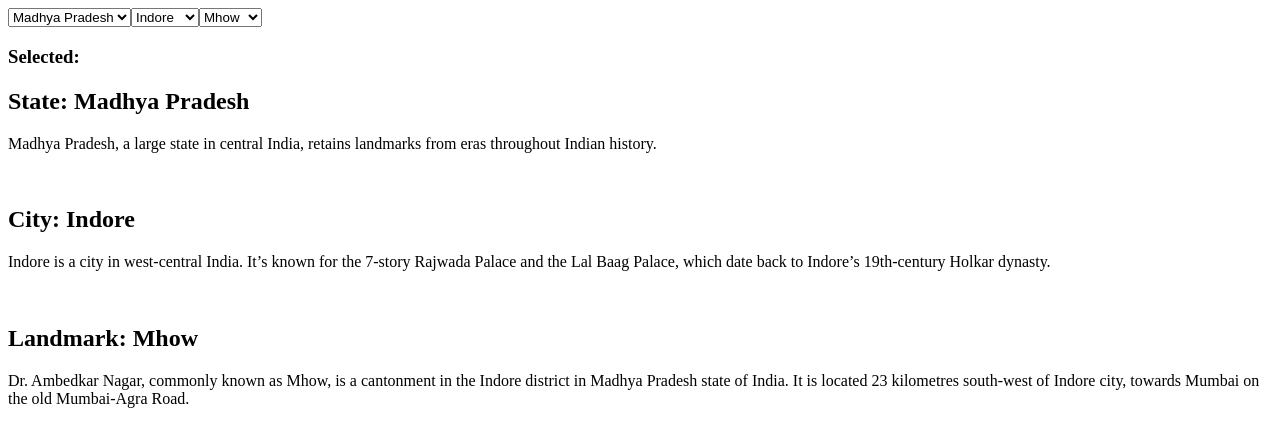
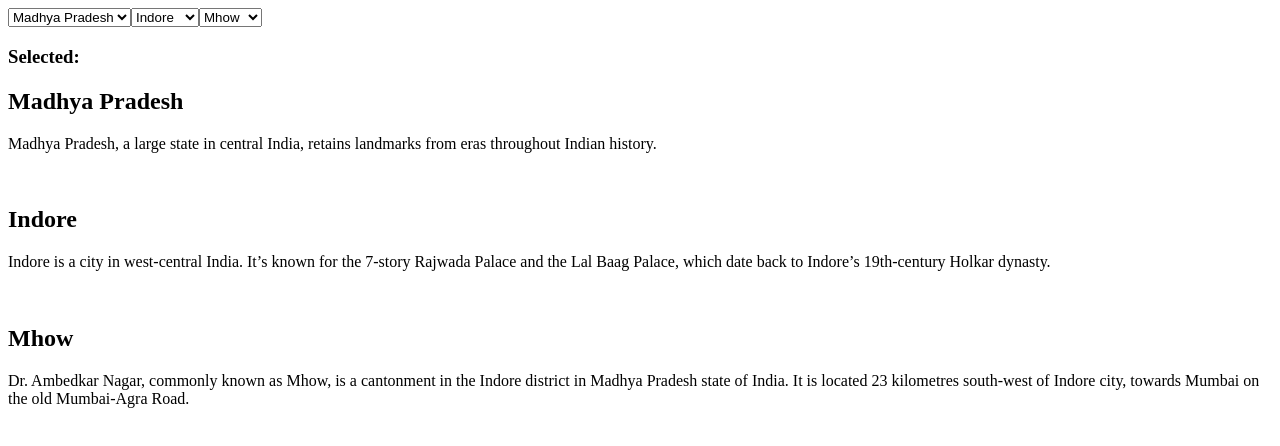
Before and after one commit to acciojob/dropdown-react-CodeshShubh, a React app: page / in a window 1280 px wide. Shown: the top 446 px of the page. Built offline with nearby package versions, Linux system fonts and the light colour scheme.

Commit message:
complete3

```diff
--- a/src/components/App.js
+++ b/src/components/App.js
@@ -296,13 +296,13 @@ function App() {
       </select>
 
 	  <h3>Selected:</h3>
-      <h2 id="state-title"><b>State:</b> {selectedState.name}</h2>
+      <h2 id="state-title"> {selectedState.name}</h2>
       <p id="state-description">{selectedState.description}</p>
 	  <br></br>
-      <h2 id="city-name"><b>City:</b> {selectedCity.name}</h2>
+      <h2 id="city-name"> {selectedCity.name}</h2>
 	  <p id="city-description">{selectedCity.description}</p>
 	  <br></br>
-      <h2 id="landmark-name"><b>Landmark:</b> {seletedLandmark.name}</h2>
+      <h2 id="landmark-name">{seletedLandmark.name}</h2>
 	  <p id="landmark-description">{seletedLandmark.description}</p>
     </div>
   );
```
